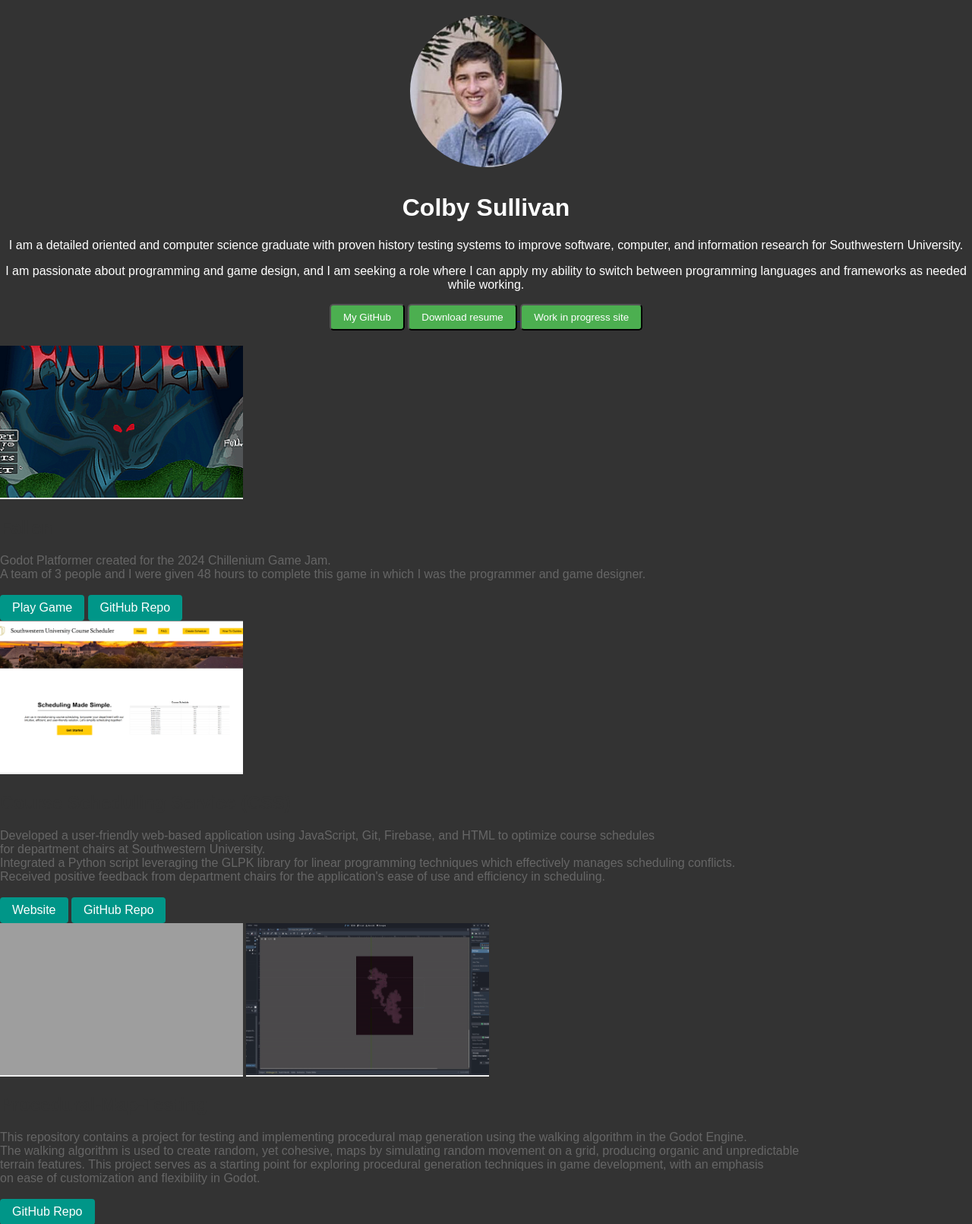
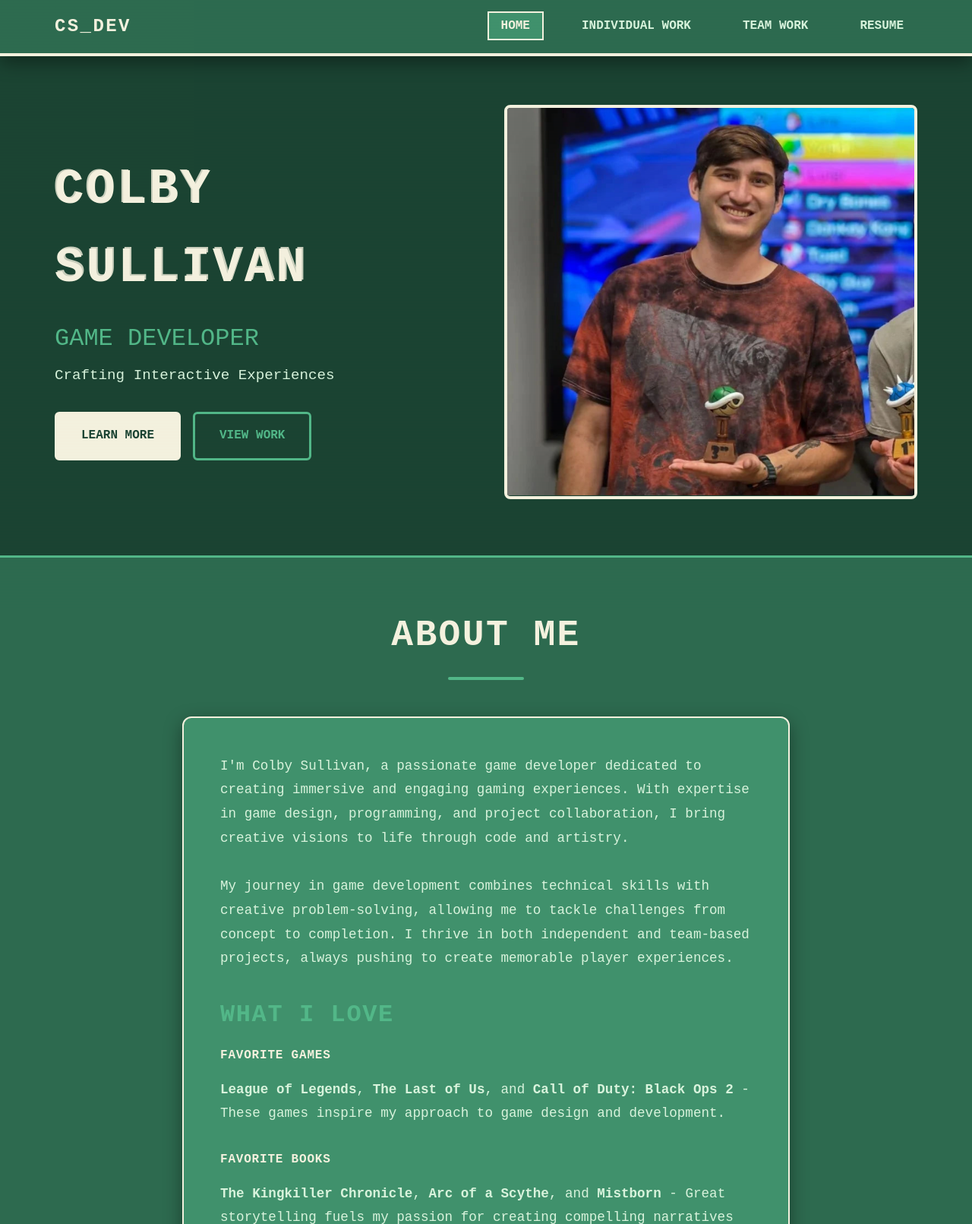
Before and after one commit to colbySullivan/colbySullivan.github.io, a PHP site: page / in a window 1280 px wide. Shown: the top 1611 px of the page at 76% size. Run offline with PHP 8.4, Linux system fonts and the light colour scheme; grey boxes are pictures that could not be loaded.

Commit message:
Finalized version of portfolio website // Updated resume

```diff
--- a/index.html
+++ b/index.html
@@ -1,17 +1,37 @@
 <!DOCTYPE html>
 <html lang="en">
 <head>
-<meta charset="UTF-8">
-<meta name="viewport" content="width=device-width, initial-scale=1.0">
-<title>My Games</title>
-<style>
-  body {
-    font-family: Arial, sans-serif;
-    margin: 0;
-    padding: 0;
-    background-color: #333;
-    color: #333;
-  }
+    <meta charset="UTF-8">
+    <meta name="viewport" content="width=device-width, initial-scale=1.0">
+    <meta name="description" content="Colby Sullivan - Game Developer Portfolio">
+    <title>Colby Sullivan | Game Developer</title>
+    <link rel="stylesheet" href="style.css">
+    <!-- PLACEHOLDER: Add favicon -->
+    <link rel="icon" type="image/png" href="assets/images/favicon.png">
+</head>
+<body>
+    <div class="scanlines"></div>
+
+    <header class="site-header">
+        <div class="container">
+            <div class="logo">
+                <span class="logo-text">CS_DEV</span>
+            </div>
+            <nav class="main-nav">
+                <ul>
+                    <li><a href="index.html" class="active">Home</a></li>
+                    <li><a href="individual-work.html">Individual Work</a></li>
+                    <li><a href="teamwork.html">Team Work</a></li>
+                    <li><a href="personal.html">Resume</a></li>
+                </ul>
+            </nav>
+            <button class="mobile-menu-toggle" aria-label="Toggle menu">
+                <span></span>
+                <span></span>
+                <span></span>
+            </button>
+        </div>
+    </header>
 
     <main>
         <section class="hero">
@@ -26,10 +46,8 @@
                     </div>
                 </div>
                 <div class="hero-image">
-                    <!-- PLACEHOLDER: Replace with actual hero image -->
-                    <div class="placeholder-img">
-                        <span>HERO IMAGE</span>
-                    </div>
+                    <!-- Your picture -->
+                    <img src="images/winningme.png" alt="Colby Sullivan" style="width: 100%; border-radius: 8px; border: var(--border-chunky) solid var(--color-primary-cream);">
                 </div>
             </div>
         </section>
@@ -42,7 +60,6 @@
                 </div>
                 <div class="about-content">
                     <div class="about-text">
-                        <!-- PLACEHOLDER: Update bio text -->
                         <p>
                             I'm Colby Sullivan, a passionate game developer dedicated to creating
                             immersive and engaging gaming experiences. With expertise in game design,
@@ -54,6 +71,35 @@
                             problem-solving, allowing me to tackle challenges from concept to completion.
                             I thrive in both independent and team-based projects, always pushing to
                             create memorable player experiences.
+                        </p>
+
+                        <h3>What I Love</h3>
+
+                        <h4>Favorite Games</h4>
+                        <p>
+                            <strong>League of Legends</strong>, <strong>The Last of Us</strong>, and
+                            <strong>Call of Duty: Black Ops 2</strong> - These games inspire my approach
+                            to game design and development.
+                        </p>
+
+                        <h4>Favorite Books</h4>
+                        <p>
+                            <strong>The Kingkiller Chronicle</strong>, <strong>Arc of a Scythe</strong>, and
+                            <strong>Mistborn</strong> - Great storytelling fuels my passion for creating
+                            compelling narratives in games.
+                        </p>
+
+                        <h4>Favorite Board Games</h4>
+                        <p>
+                            <strong>War of the Ring</strong>, <strong>Nemesis</strong>, and
+                            <strong>Dune: Imperium</strong> - Strategic gameplay and immersive themes
+                            that inspire my game development philosophy.
+                        </p>
+
+                        <h4>Hobbies</h4>
+                        <p>
+                            <strong>Mountain Biking</strong>, <strong>Walking my dog</strong>,
+                            <strong>Surfing</strong>, and <strong>Snowboarding</strong>
                         </p>
                     </div>
                 </div>
@@ -89,142 +135,39 @@
             </div>
         </section>
 
-  .game h2 {
-    margin-top: 10px;
-    margin-bottom: 5px;
-    color: #009688; /* Teal color */
-  }
+        <section class="social-links">
+            <div class="container">
+                <div class="section-header">
+                    <h2>Connect</h2>
+                    <div class="pixel-divider"></div>
+                </div>
+                <div class="social-buttons">
+                    <!-- PLACEHOLDER: Update with actual LinkedIn URL -->
+                    <a href="https://linkedin.com/in/colbywsullivan" target="_blank" rel="noopener noreferrer" class="social-btn linkedin">
+                        <svg width="24" height="24" viewBox="0 0 24 24" fill="currentColor">
+                            <path d="M19 0h-14c-2.761 0-5 2.239-5 5v14c0 2.761 2.239 5 5 5h14c2.762 0 5-2.239 5-5v-14c0-2.761-2.238-5-5-5zm-11 19h-3v-11h3v11zm-1.5-12.268c-.966 0-1.75-.79-1.75-1.764s.784-1.764 1.75-1.764 1.75.79 1.75 1.764-.783 1.764-1.75 1.764zm13.5 12.268h-3v-5.604c0-3.368-4-3.113-4 0v5.604h-3v-11h3v1.765c1.396-2.586 7-2.777 7 2.476v6.759z" />
+                        </svg>
+                        <span>LinkedIn</span>
+                    </a>
+                    <!-- PLACEHOLDER: Update with actual GitHub URL -->
+                    <a href="https://github.com/colbySullivan" target="_blank" rel="noopener noreferrer" class="social-btn github">
+                        <svg width="24" height="24" viewBox="0 0 24 24" fill="currentColor">
+                            <path d="M12 0c-6.626 0-12 5.373-12 12 0 5.302 3.438 9.8 8.207 11.387.599.111.793-.261.793-.577v-2.234c-3.338.726-4.033-1.416-4.033-1.416-.546-1.387-1.333-1.756-1.333-1.756-1.089-.745.083-.729.083-.729 1.205.084 1.839 1.237 1.839 1.237 1.07 1.834 2.807 1.304 3.492.997.107-.775.418-1.305.762-1.604-2.665-.305-5.467-1.334-5.467-5.931 0-1.311.469-2.381 1.236-3.221-.124-.303-.535-1.524.117-3.176 0 0 1.008-.322 3.301 1.23.957-.266 1.983-.399 3.003-.404 1.02.005 2.047.138 3.006.404 2.291-1.552 3.297-1.23 3.297-1.23.653 1.653.242 2.874.118 3.176.77.84 1.235 1.911 1.235 3.221 0 4.609-2.807 5.624-5.479 5.921.43.372.823 1.102.823 2.222v3.293c0 .319.192.694.801.576 4.765-1.589 8.199-6.086 8.199-11.386 0-6.627-5.373-12-12-12z" />
+                        </svg>
+                        <span>GitHub</span>
+                    </a>
+                </div>
+            </div>
+        </section>
+    </main>
 
-  .game p {
-    margin: 0;
-    color: #666;
-  }
+    <footer class="site-footer">
+        <div class="container">
+            <p>&copy; 2026 Colby Sullivan. All rights reserved.</p>
+            <p class="footer-tagline">Level up your game development</p>
+        </div>
+    </footer>
 
-  .game a {
-    display: inline-block;
-    padding: 8px 16px;
-    background-color: #009688; /* Teal color */
-    color: #fff;
-    text-decoration: none;
-    border-radius: 4px;
-    transition: background-color 0.3s ease;
-  }
-
-  .game a:hover {
-    background-color: #00796b; /* Darker teal color on hover */
-  }
-  .btn {
-        display: inline-block;
-        padding: 8px 16px;
-        background-color: #4CAF50;
-        color: #fff;
-        text-decoration: none;
-        border-radius: 5px;
-        transition: background-color 0.3s;
-    }
-    .btn:hover {
-        background-color: #45a049;
-    }
-    .game img {
-        width: 25%;
-        height: 200px;
-        object-fit: cover;
-        border-bottom: 2px solid #eee;
-    }
-    .header {
-        text-align: center;
-        padding: 20px 0;
-        background-color: #333;
-        color: #fff;
-    }
-    .header img {
-        border-radius: 50%;
-        max-width: 200px;
-        height: auto;
-        margin-bottom: 10px;
-    }
-</style>
-</head>
-<body>
-<div class="header">
-    <img src="images/me.jpg" alt="Your Picture">
-    <h1>Colby Sullivan</h1>
-    <p>I am a detailed oriented and computer science graduate with
-proven history testing systems to improve software, computer, and information
-research for Southwestern University.</p><p>I am passionate about programming and game design, and I am seeking a role where I can apply my ability to switch between programming languages and frameworks as needed while working.</p>
-<button class="btn" onclick="window.location.href = 'https://github.com/colbySullivan';">My GitHub</button>
-<a href="Resume.docx" download="Resume.docx">
-    <button class="btn">Download resume</button>
-</a>
-<button class="btn" onclick="window.location.href = 'https://colbywsully7.wixsite.com/mysite';">Work in progress site</button>
-</div>
-<div class="container">
-  <div class="game">
-    <img src="images\fallen.png" alt="Game Image">
-    <h2>Fallen</h2>
-    <p>Godot Platformer created for the 2024 Chillenium Game Jam. </p>
-    <p>A team of 3 people and I were given 48 hours to complete this game in which I was the programmer and game designer.</p><br>
-    <a href="https://irishtrolls.itch.io/fallen">Play Game</a>
-    <a href="https://github.com/colbySullivan/Fallen" class="btn" target="_blank">GitHub Repo</a>
-  </div>
-  <div class="game">
-    <img src="images\cssImage.png" alt="Game Image">
-    <h2>Course Scheduling Service (CSS)</h2>
-    <p>Developed a user-friendly web-based application using JavaScript, Git, Firebase, and HTML to optimize course schedules
-    <p>for department chairs at Southwestern University. </p>
-    <p>Integrated a Python script leveraging the GLPK library for linear programming techniques which effectively manages scheduling conflicts.</p>
-    <p>Received positive feedback from department chairs for the application's ease of use and efficiency in scheduling.</p><br>
-    <a href="http://colbysullivan.pythonanywhere.com/">Website</a>
-    <a href="https://github.com/MuellMark/Course-Scheduler" class="btn" target="_blank">GitHub Repo</a>
-  </div>
-  <div class="game">
-    <img src="images\map_testing.gif" alt="Game Image">
-    <img src="images\engine_map.gif" alt="Game Image">
-    <h2>Procedural-Map-Testing</h2>
-    <p>This repository contains a project for testing and implementing procedural map generation using the walking algorithm in the Godot Engine.</p>
-    <p>The walking algorithm is used to create random, yet cohesive, maps by simulating random movement on a grid, producing organic and unpredictable</p>
-    <p>terrain features. This project serves as a starting point for exploring procedural generation techniques in game development, with an emphasis</p>
-    <p>on ease of customization and flexibility in Godot.</p><br>
-    <a href="https://github.com/colbySullivan/Procedural-Map-Testing" class="btn" target="_blank">GitHub Repo</a>
-  </div>
-  <div class="game">
-    <img src="images\trashman2.gif" alt="Game Image">
-    <h2>The Trash Man 2: Electric boogaloo</h2>
-    <p>This is the second installment to the Trash Man series and it is still being made in Godot. Instead of being a platformer </p>
-    <p>it is now a top down adventure game. This game utilizes an script that I wrote that procedurally generates a tile map </p>
-    <p>background that uses Godot's NoiseTexture2D.</p><br>
-    <a href="https://github.com/colbySullivan/Trash-Man-2-Electric-Boogaloo" class="btn" target="_blank">GitHub Repo</a>
-  </div>
-  <div class="game">
-    <img src="images\danny.png" alt="Game Image">
-    <h2>The Trash Man</h2>
-    <p>This was my first game made using Godot. It is written using primarily C# but I did use GDscript for some the enemy interactions. </p>
-    <p>This game also utilizes a simple state machine for the enemy NPCs but it only includes 3 states.</p><br>
-    <a href="https://irishtrolls.itch.io/trash-man">Play Game</a>
-    <a href="https://github.com/colbySullivan/The-Trash-Man" class="btn" target="_blank">GitHub Repo</a>
-  </div>
-  <div class="game">
-    <img src="images\starship.gif" alt="Game Image">
-    <h2>Starship</h2>
-    <p>This was my second game that I made using the SFML API wrapper. In this project I set out to plan my features and try my hand at more </p>
-    <p>advanced linear algebra. I worked on this during my lunch breaks during my internship with Solis and I am very happy with how it turned out.</p><br>
-    <a href="https://github.com/colbySullivan/Starship" class="btn" target="_blank">GitHub Repo</a>
-  </div>
-  <div class="game">
-    <img src="images\dannyPong.gif" alt="Game Image">
-    <h2>Danny Pong</h2>
-    <p>This game is written entirely in C++ using the open-source API wrapper SMFL. I learned a lot about advance class inheritance and good git practices. </p>
-    <p>This game also features my own simple AI for the CPU controller that scales as a match continues.</p><br>
-    <a href="https://github.com/colbySullivan/Danny-Devito-Pong" class="btn" target="_blank">GitHub Repo</a>
-  </div>
-  <div class="game">
-    <img src="images\comingSoon.jpg" alt="Game Image">
-    <h2>The Trash Man 3: Return of the boogaloo</h2>
-    <p>The third installment of the Trash Man series. The game is still a work in progress but it essentially a 3D survival </p>
-    <p>game that is being created using Unity. The enemy entities are animated in 2D but I have written a script that rotates </p>
-    <p>them so that they are always facing the player. I plan to have a working prototype in up on this page by the end of May.</p><br>
-    <a href="" class="btn" target="_blank">GitHub Repo still a work in progress</a>
-  </div>
-</div>
+    <script src="script.js"></script>
 </body>
 </html>
--- a/style.css
+++ b/style.css
@@ -1,44 +1,40 @@
 /* ============================================
-   RETRO GAME PORTFOLIO - COLBY SULLIVAN
+   COZY GREEN PORTFOLIO - COLBY SULLIVAN
    ============================================ */
 
 /* ============================================
    CSS VARIABLES & COLOR PALETTE
    ============================================ */
 :root {
-    /* Retro Color Palette */
-    --color-bg-dark: #0a0e27;
-    --color-bg-medium: #16213e;
-    --color-bg-light: #1a2a4a;
-    --color-panel: #1e3a5f;
-
-    /* Neon Accents */
-    --color-primary: #00d9ff;
-    --color-primary-glow: rgba(0, 217, 255, 0.5);
-    --color-secondary: #ff006e;
-    --color-secondary-glow: rgba(255, 0, 110, 0.5);
-    --color-accent: #ffbe0b;
-    --color-success: #3ef02d;
-
+    /* Two Primary Colors - Green & Cream */
+    --color-primary-green: #52b788;
+    --color-primary-cream: #f4f1de;
+    /* Background Colors - Solid only */
+    --color-bg-dark: #1b4332;
+    --color-bg-medium: #2d6a4f;
+    --color-bg-light: #40916c;
+    --color-panel: #52b788;
+    /* Accent Shades */
+    --color-green-dark: #2d6a4f;
+    --color-green-light: #74c69d;
+    --color-cream-dark: #e8ddb5;
     /* Text Colors */
-    --color-text-primary: #e8f0f2;
-    --color-text-secondary: #a8b8c8;
-    --color-text-muted: #6b7a8a;
-
+    --color-text-primary: #f4f1de;
+    --color-text-secondary: #d8f3dc;
+    --color-text-muted: #95d5b2;
+    --color-text-on-cream: #1b4332;
     /* Borders & Shadows */
     --border-chunky: 4px;
     --border-medium: 3px;
     --border-thin: 2px;
-    --shadow-glow: 0 0 20px var(--color-primary-glow);
-    --shadow-neon: 0 0 10px var(--color-primary), 0 0 20px var(--color-primary-glow);
-
+    --shadow-subtle: 0 4px 12px rgba(0, 0, 0, 0.3);
+    --shadow-medium: 0 8px 24px rgba(0, 0, 0, 0.4);
     /* Spacing */
     --spacing-xs: 0.5rem;
     --spacing-sm: 1rem;
     --spacing-md: 2rem;
     --spacing-lg: 3rem;
     --spacing-xl: 4rem;
-
     /* Typography */
     --font-primary: 'Courier New', Courier, monospace;
     --font-display: 'Courier New', Courier, monospace;
@@ -74,21 +70,20 @@ body {
     left: 0;
     width: 100%;
     height: 100%;
-    background: repeating-linear-gradient(
-        0deg,
-        rgba(0, 0, 0, 0.15),
-        rgba(0, 0, 0, 0.15) 1px,
-        transparent 1px,
-        transparent 2px
-    );
+    background: repeating-linear-gradient( 0deg, rgba(82, 183, 136, 0.03), rgba(82, 183, 136, 0.03) 1px, transparent 1px, transparent 2px );
     pointer-events: none;
     z-index: 9999;
     animation: scanline-flicker 8s infinite;
 }
 
 @keyframes scanline-flicker {
-    0%, 100% { opacity: 0.05; }
-    50% { opacity: 0.1; }
+    0%, 100% {
+        opacity: 0.3;
+    }
+
+    50% {
+        opacity: 0.5;
+    }
 }
 
 /* ============================================
@@ -104,18 +99,17 @@ h1, h2, h3, h4, h5, h6 {
 
 h1 {
     font-size: clamp(2.5rem, 6vw, 4rem);
-    color: var(--color-primary);
-    text-shadow: 0 0 20px var(--color-primary-glow);
+    color: var(--color-primary-cream);
 }
 
 h2 {
     font-size: clamp(2rem, 4vw, 3rem);
-    color: var(--color-primary);
+    color: var(--color-primary-cream);
 }
 
 h3 {
     font-size: clamp(1.5rem, 3vw, 2rem);
-    color: var(--color-accent);
+    color: var(--color-primary-green);
 }
 
 p {
@@ -124,14 +118,13 @@ p {
 }
 
 a {
-    color: var(--color-primary);
+    color: var(--color-primary-cream);
     text-decoration: none;
     transition: all 0.3s ease;
 }
 
     a:hover {
-    color: var(--color-accent);
-    text-shadow: 0 0 10px var(--color-accent);
+        color: var(--color-green-light);
     }
 
 /* ============================================
@@ -148,12 +141,12 @@ a:hover {
    ============================================ */
 .site-header {
     background-color: var(--color-bg-medium);
-    border-bottom: var(--border-chunky) solid var(--color-primary);
+    border-bottom: var(--border-chunky) solid var(--color-primary-cream);
     padding: var(--spacing-sm) 0;
     position: sticky;
     top: 0;
     z-index: 1000;
-    box-shadow: 0 4px 20px rgba(0, 0, 0, 0.5);
+    box-shadow: var(--shadow-medium);
 }
 
     .site-header .container {
@@ -165,8 +158,7 @@ a:hover {
 .logo-text {
     font-size: 1.5rem;
     font-weight: bold;
-    color: var(--color-primary);
-    text-shadow: 0 0 10px var(--color-primary-glow);
+    color: var(--color-primary-cream);
     letter-spacing: 0.1em;
 }
 
@@ -217,8 +208,8 @@ a:hover {
    ============================================ */
 .hero {
     padding: var(--spacing-xl) 0;
-    background: linear-gradient(135deg, var(--color-bg-dark) 0%, var(--color-bg-medium) 100%);
-    border-bottom: var(--border-medium) solid var(--color-secondary);
+    background-color: var(--color-bg-dark);
+    border-bottom: var(--border-medium) solid var(--color-primary-green);
 }
 
     .hero .container {
@@ -262,24 +253,52 @@ a:hover {
     }
 
 @keyframes glitch-anim-1 {
-    0%, 100% { transform: translate(0); }
-    20% { transform: translate(-2px, 2px); }
-    40% { transform: translate(-2px, -2px); }
-    60% { transform: translate(2px, 2px); }
-    80% { transform: translate(2px, -2px); }
+    0%, 100% {
+        transform: translate(0);
+    }
+
+    20% {
+        transform: translate(-2px, 2px);
+    }
+
+    40% {
+        transform: translate(-2px, -2px);
+    }
+
+    60% {
+        transform: translate(2px, 2px);
+    }
+
+    80% {
+        transform: translate(2px, -2px);
+    }
 }
 
 @keyframes glitch-anim-2 {
-    0%, 100% { transform: translate(0); }
-    20% { transform: translate(2px, -2px); }
-    40% { transform: translate(2px, 2px); }
-    60% { transform: translate(-2px, -2px); }
-    80% { transform: translate(-2px, 2px); }
+    0%, 100% {
+        transform: translate(0);
+    }
+
+    20% {
+        transform: translate(2px, -2px);
+    }
+
+    40% {
+        transform: translate(2px, 2px);
+    }
+
+    60% {
+        transform: translate(-2px, -2px);
+    }
+
+    80% {
+        transform: translate(-2px, 2px);
+    }
 }
 
 .hero-title {
     font-size: clamp(1.5rem, 3vw, 2rem);
-    color: var(--color-accent);
+    color: var(--color-primary-green);
     text-transform: uppercase;
     margin-bottom: var(--spacing-xs);
 }
@@ -365,6 +392,7 @@ a:hover {
     transition: all 0.3s ease;
     position: relative;
     overflow: hidden;
+    border-radius: 6px;
 }
 
     .btn::before {
@@ -374,7 +402,7 @@ a:hover {
         left: 50%;
         width: 0;
         height: 0;
-    background: rgba(255, 255, 255, 0.1);
+        background-color: rgba(255, 255, 255, 0.15);
         border-radius: 50%;
         transform: translate(-50%, -50%);
         transition: width 0.5s, height 0.5s;
@@ -386,39 +414,42 @@ a:hover {
     }
 
 .btn-primary {
-    background-color: var(--color-primary);
-    border-color: var(--color-primary);
-    color: var(--color-bg-dark);
+    background-color: var(--color-primary-cream);
+    border-color: var(--color-primary-cream);
+    color: var(--color-text-on-cream);
 }
 
     .btn-primary:hover {
-    background-color: transparent;
-    color: var(--color-primary);
-    box-shadow: var(--shadow-neon);
+        background-color: var(--color-cream-dark);
+        border-color: var(--color-cream-dark);
+        transform: translateY(-2px);
+        box-shadow: var(--shadow-subtle);
     }
 
 .btn-secondary {
     background-color: transparent;
-    border-color: var(--color-secondary);
-    color: var(--color-secondary);
+    border-color: var(--color-primary-green);
+    color: var(--color-primary-green);
 }
 
     .btn-secondary:hover {
-    background-color: var(--color-secondary);
-    color: var(--color-bg-dark);
-    box-shadow: 0 0 10px var(--color-secondary), 0 0 20px var(--color-secondary-glow);
+        background-color: var(--color-primary-green);
+        color: var(--color-primary-cream);
+        transform: translateY(-2px);
+        box-shadow: var(--shadow-subtle);
     }
 
 .btn-card {
     background-color: transparent;
-    border-color: var(--color-accent);
-    color: var(--color-accent);
+    border-color: var(--color-primary-cream);
+    color: var(--color-primary-cream);
 }
 
     .btn-card:hover {
-    background-color: var(--color-accent);
-    color: var(--color-bg-dark);
-    box-shadow: 0 0 10px var(--color-accent);
+        background-color: var(--color-primary-cream);
+        color: var(--color-text-on-cream);
+        transform: translateY(-2px);
+        box-shadow: var(--shadow-subtle);
     }
 
 /* ============================================
@@ -436,12 +467,9 @@ section {
 .pixel-divider {
     width: 100px;
     height: 4px;
-    background: linear-gradient(90deg,
-        transparent 0%,
-        var(--color-primary) 50%,
-        transparent 100%
-    );
+    background-color: var(--color-primary-green);
     margin: var(--spacing-sm) auto;
+    border-radius: 2px;
 }
 
 /* ============================================
@@ -454,6 +482,11 @@ section {
 .about-content {
     max-width: 800px;
     margin: 0 auto;
+    background-color: var(--color-bg-light);
+    padding: var(--spacing-lg);
+    border: var(--border-thin) solid var(--color-primary-cream);
+    border-radius: 12px;
+    box-shadow: var(--shadow-medium);
 }
 
 .about-text p {
```
Also changed, not shown: other parts of style.css (+80 -50 lines), individual-work.html (+82 -23 lines), personal.html (+2 -10 lines), teamwork.html (+45 -9 lines), images/winningme.png (added), 3 other files. Lines whose indentation alone changed are shown as unchanged.
